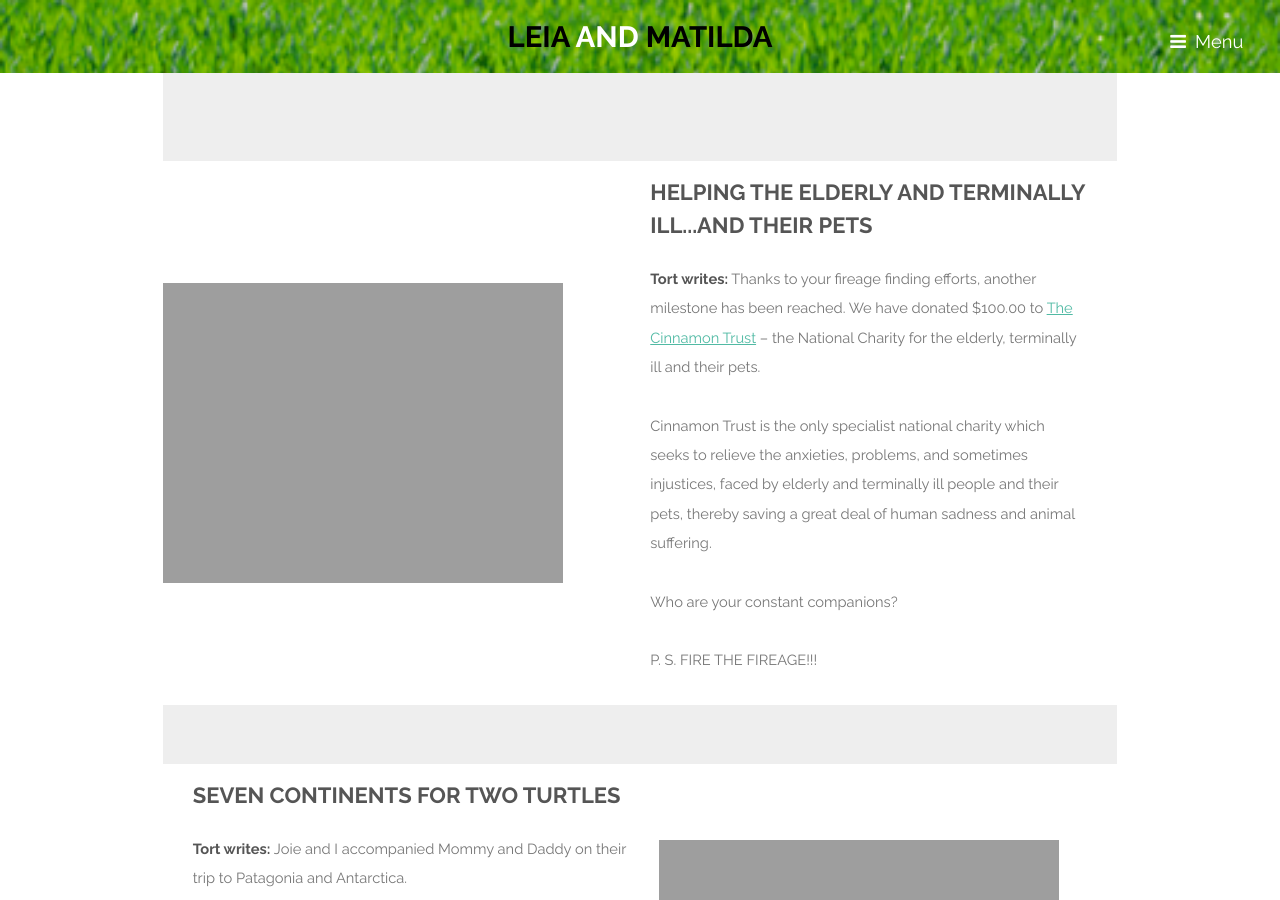
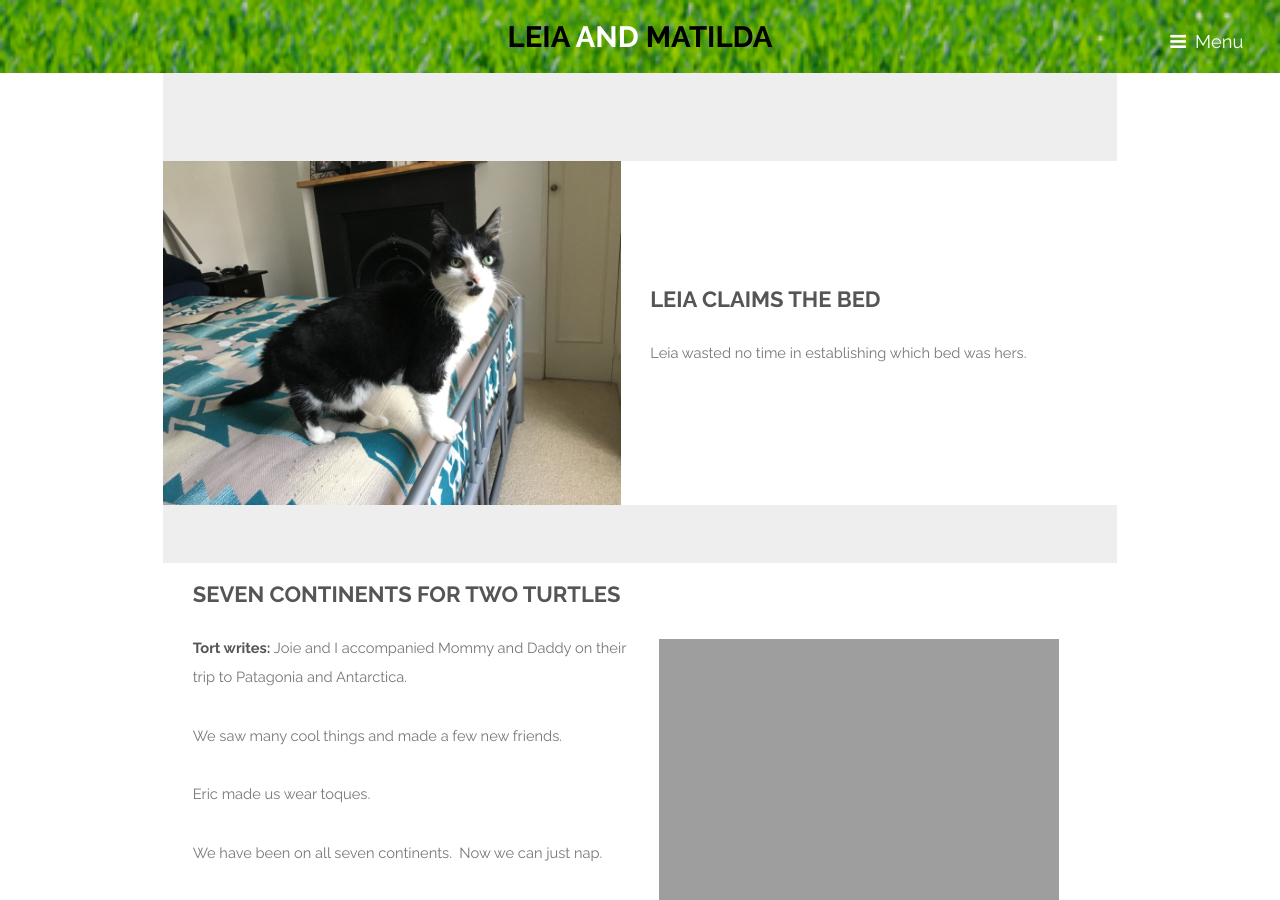
Before and after one commit to jaypalexa/leia-and-matilda, a Jekyll site: the page built from index.md, in a window 1280 px wide and 900 px high. Built offline with Jekyll 4.4.1, drawn with Linux system fonts in a browser that asks for light colours.

Commit message:
Leia claims the bed.

```diff
--- a/index.md
+++ b/index.md
@@ -7,13 +7,10 @@ description: A photo essay by Leia and Matilda
 <section id="one" class="wrapper style1">
   <div class="inner">
     <article class="feature left">
-      <span class="image"><img src="{{ site.url }}{{ site.baseurl }}/assets/images/tort_and_joie_helping_the_elderly.jpg" /></span>
+      <span class="image"><img src="{{ site.url }}{{ site.baseurl }}/assets/images/20170408_1808_leia.jpg" /></span>
       <div class="content">
-        <h2>Helping The Elderly And Terminally Ill...And Their Pets</h2>
-        <p><strong>Tort writes:</strong> Thanks to your fireage finding efforts, another milestone has been reached. We have donated $100.00 to <a href="http://www.cinnamon.org.uk/">The Cinnamon Trust</a> – the National Charity for the elderly, terminally ill and their pets.</p>
-        <p>Cinnamon Trust is the only specialist national charity which seeks to relieve the anxieties, problems, and sometimes injustices, faced by elderly and terminally ill people and their pets, thereby saving a great deal of human sadness and animal suffering.</p>
-        <p>Who are your constant companions?</p>
-        <p>P. S.  FIRE THE FIREAGE!!!</p>
+        <h2>Leia Claims The Bed</h2>
+        <p>Leia wasted no time in establishing which bed was hers.</p>
       </div>
     </article>
     <article class="feature right">
```
